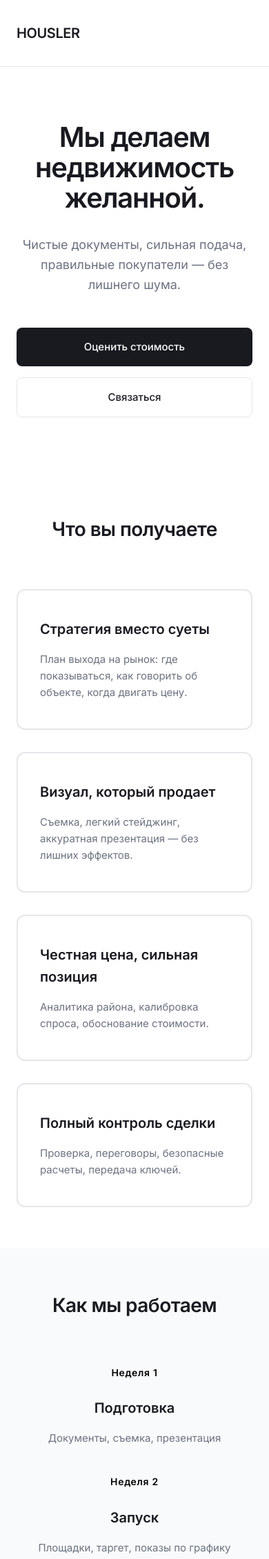
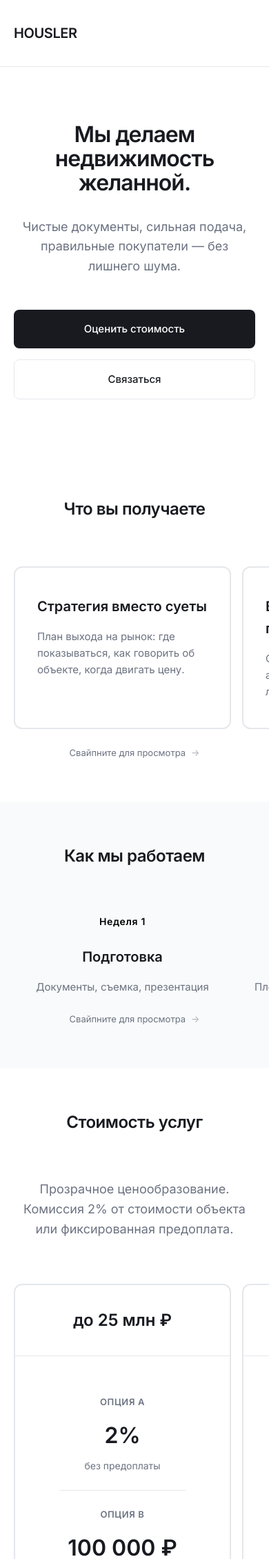
Before and after one commit to nikita-tita/cian-analyzer, a Flask app: page / in a window 390 px wide. Shown: the top 2260 px of the page at 69% size. Run offline with Flask 3, Linux system fonts and the light colour scheme.

Commit message:
feat: Mobile-first UI improvements with horizontal swipe
## Mobile Landing Page Enhancements

### Horizontal Swipe Cards
- Added swipe-container with smooth scrolling
- Cards show at 85% width to peek next item
- Scroll snap for precise card alignment
- Hidden scrollbars for clean look
- Scroll hint indicator with animated arrow

### Sections with Swipe:
1. **Services** (4 cards) - Swipe to see all benefits
2. **Process Timeline** (4 steps) - Swipe through workflow
3. **Pricing** (3 tiers) - Swipe to compare prices

### Desktop Behavior:
- Grid layout remains unchanged (4-col, 3-col)
- Swipe mode only activates on mobile (<768px)
- Responsive breakpoints optimized

## Mobile Calculator/Wizard Improvements

### Better Touch Experience:
- Larger touch targets (buttons, inputs)
- Optimized spacing for mobile
- Responsive font sizes
- Better form layouts on small screens
- Floating buttons stack on very small screens

### Form Improvements:
- Manual input form fully responsive
- Divider "или" styled properly
- Better input sizes for mobile keyboards
- Proper padding and margins

## Technical Details

### CSS Features:
- `scroll-snap-type: x mandatory` for smooth snapping
- `-webkit-overflow-scrolling: touch` for iOS momentum
- Hidden scrollbars (Firefox, Chrome, Safari)
- `flex: 0 0 85%` to show peek of next card
- Pulse animation for scroll hint

### Breakpoints:
- 1024px: 2-column grid
- 768px: Mobile swipe mode enabled
- 480px: Extra small phones (90% card width)

### Performance:
- CSS-only solution (no JS overhead)
- Hardware-accelerated scrolling
- Minimal repaints

## User Experience

Before: Mobile users see 1 card at a time (vertical stack)
After: Mobile users swipe horizontally, see peek of next card

Benefits:
✅ More engaging interaction
✅ Saves vertical scroll
✅ Modern app-like feel
✅ Clear indication there's more content
✅ Native-feeling on iOS/Android

🤖 Generated with [Claude Code](https://claude.com/claude-code)

Co-Authored-By: Claude <noreply@anthropic.com>

```diff
--- a/static/css/landing.css
+++ b/static/css/landing.css
@@ -398,6 +398,54 @@ body {
     color: var(--color-text-light);
 }
 
+/* Mobile Swipe Container */
+.swipe-container {
+    overflow-x: auto;
+    overflow-y: hidden;
+    -webkit-overflow-scrolling: touch;
+    scrollbar-width: none; /* Firefox */
+    -ms-overflow-style: none; /* IE/Edge */
+    scroll-snap-type: x mandatory;
+    scroll-padding: 0 24px;
+    margin: 0 -24px;
+    padding: 0 24px;
+}
+
+.swipe-container::-webkit-scrollbar {
+    display: none; /* Chrome/Safari */
+}
+
+.swipe-wrapper {
+    display: flex;
+    gap: 16px;
+}
+
+.swipe-item {
+    flex: 0 0 85%; /* 85% width shows peek of next item */
+    scroll-snap-align: start;
+    scroll-snap-stop: always;
+}
+
+/* Scroll hint indicator */
+.scroll-hint {
+    text-align: center;
+    margin-top: 24px;
+    font-size: 13px;
+    color: var(--color-text-light);
+    display: none;
+}
+
+.scroll-hint::after {
+    content: '→';
+    margin-left: 8px;
+    animation: pulse 2s infinite;
+}
+
+@keyframes pulse {
+    0%, 100% { opacity: 1; }
+    50% { opacity: 0.5; }
+}
+
 /* Responsive */
 @media (max-width: 1024px) {
     .services-grid,
@@ -446,13 +494,6 @@ body {
         padding: 60px 0;
     }
 
-    .services-grid,
-    .process-timeline,
-    .pricing-grid,
-    .contact-grid {
-        grid-template-columns: 1fr;
-    }
-
     .section-title,
     .cta-content h2 {
         font-size: 28px;
@@ -463,4 +504,56 @@ body {
         gap: 16px;
         text-align: center;
     }
+
+    /* Enable swipe mode for mobile */
+    .mobile-swipe .services-grid,
+    .mobile-swipe .process-timeline,
+    .mobile-swipe .pricing-grid {
+        display: flex;
+        gap: 16px;
+        grid-template-columns: none;
+    }
+
+    .mobile-swipe .service-card,
+    .mobile-swipe .process-step,
+    .mobile-swipe .pricing-card {
+        flex: 0 0 85%;
+        scroll-snap-align: start;
+    }
+
+    .mobile-swipe .scroll-hint {
+        display: block;
+    }
+
+    /* Contact grid stays 1-column on mobile */
+    .contact-grid {
+        grid-template-columns: 1fr;
+        gap: 32px;
+    }
 }
+
+@media (max-width: 480px) {
+    .hero h1 {
+        font-size: 32px;
+    }
+
+    .section-title,
+    .cta-content h2 {
+        font-size: 24px;
+    }
+
+    .mobile-swipe .service-card,
+    .mobile-swipe .process-step,
+    .mobile-swipe .pricing-card {
+        flex: 0 0 90%; /* Slightly larger on small phones */
+    }
+
+    .container {
+        padding: 0 20px;
+    }
+
+    .swipe-container {
+        margin: 0 -20px;
+        padding: 0 20px;
+    }
+}
--- a/templates/index.html
+++ b/templates/index.html
@@ -47,9 +47,10 @@
     </section>
 
     <!-- Services Section -->
-    <section class="section" id="services">
+    <section class="section mobile-swipe" id="services">
         <div class="container">
             <h2 class="section-title">Что вы получаете</h2>
+            <div class="swipe-container">
                 <div class="services-grid">
                     <div class="service-card">
                         <h3>Стратегия вместо суеты</h3>
@@ -69,12 +70,15 @@
                     </div>
                 </div>
             </div>
+            <div class="scroll-hint">Свайпните для просмотра</div>
+        </div>
     </section>
 
     <!-- Process Section -->
-    <section class="section section-gray" id="process">
+    <section class="section section-gray mobile-swipe" id="process">
         <div class="container">
             <h2 class="section-title">Как мы работаем</h2>
+            <div class="swipe-container">
                 <div class="process-timeline">
                     <div class="process-step">
                         <div class="step-number">Неделя 1</div>
@@ -98,14 +102,17 @@
                     </div>
                 </div>
             </div>
+            <div class="scroll-hint">Свайпните для просмотра</div>
+        </div>
     </section>
 
     <!-- Pricing Section -->
-    <section class="section" id="pricing">
+    <section class="section mobile-swipe" id="pricing">
         <div class="container">
             <h2 class="section-title">Стоимость услуг</h2>
             <p class="section-description">Прозрачное ценообразование. Комиссия 2% от стоимости объекта или фиксированная предоплата.</p>
 
+            <div class="swipe-container">
                 <div class="pricing-grid">
                 <div class="pricing-card">
                     <div class="pricing-header">
@@ -164,6 +171,8 @@
                     </div>
                 </div>
             </div>
+            </div>
+            <div class="scroll-hint">Свайпните для просмотра</div>
 
             <p class="pricing-note">Прозрачно и без сюрпризов. Если покупателя привели мы — доплата до 2%. Если покупатель свой — только фикс.</p>
         </div>
```
Also changed, not shown: static/css/wizard.css (+135 -10 lines). Lines whose indentation alone changed are shown as unchanged.
